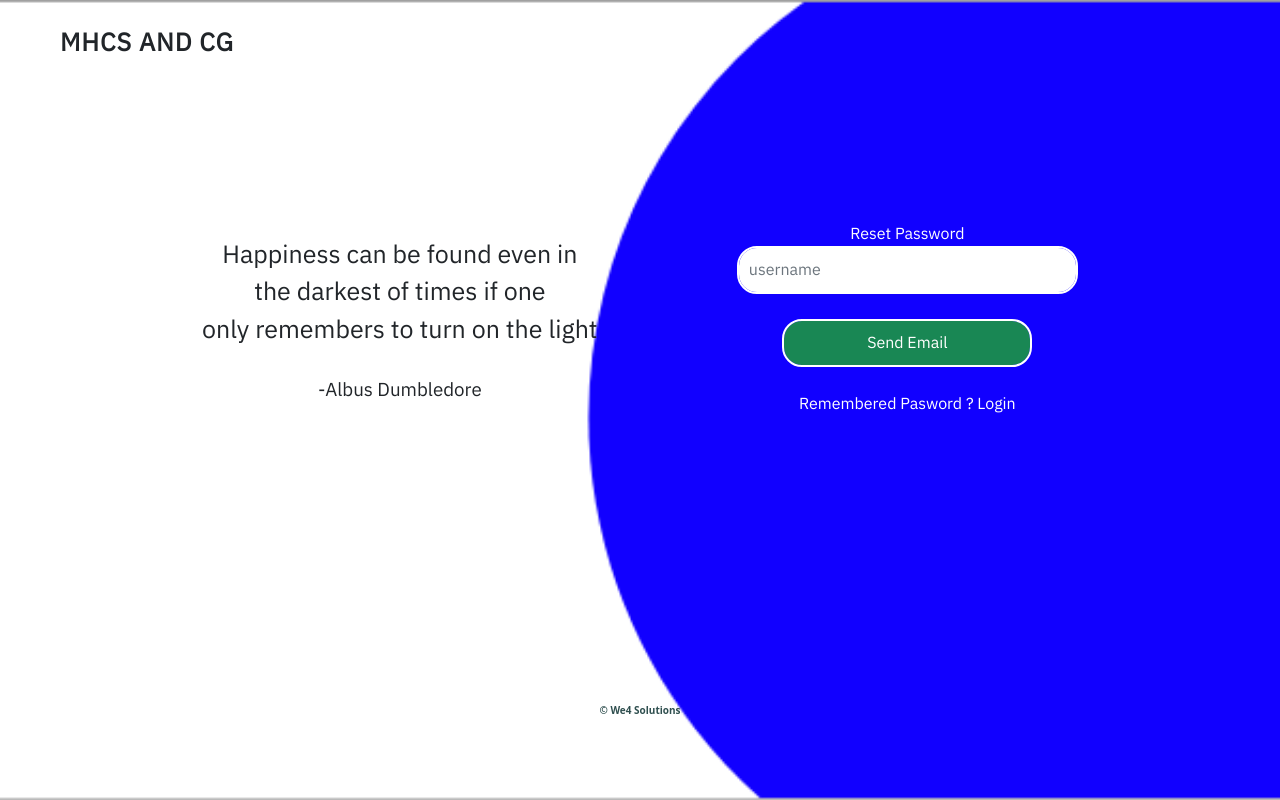
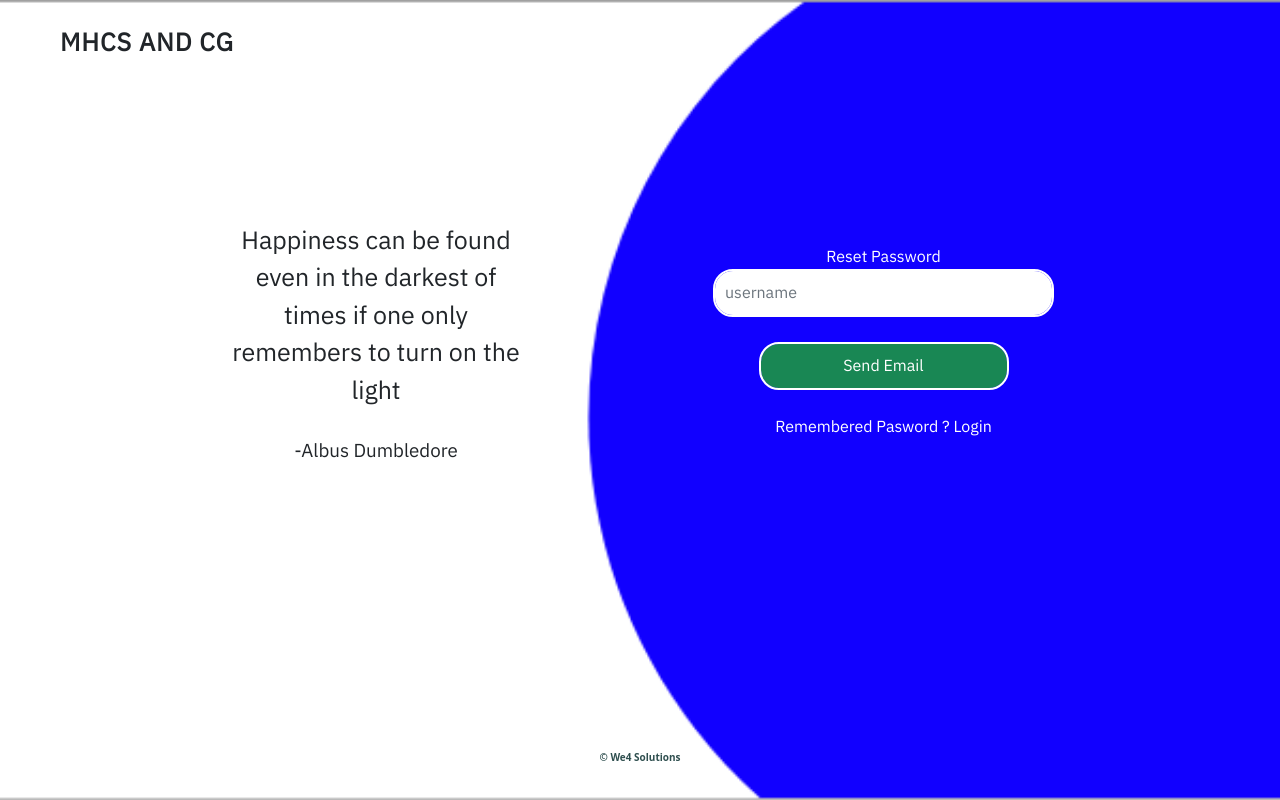
Before and after one commit to srinivas1591/mhcs, a React (Create React App) app: page /forgot in a window 1280 px wide. Built offline with nearby package versions, Linux system fonts and the light colour scheme; no server answers.

Commit message:
paragraph fixed

```diff
--- a/src/authentication/AuthStyle.js
+++ b/src/authentication/AuthStyle.js
@@ -4,10 +4,10 @@ const AuthStyle = () => {
     return (
         <div>
             <div className="sub1">
-                  <center>  <p>Happiness can be found
-                        even in <br/> the darkest
-                        of times if one <br/>only
-                        remembers to turn on the light</p>
+                  <center>  <div className="para"><p>Happiness can be found
+                        even in  the darkest
+                        of times if one only
+                        remembers to turn on the light</p></div>
                         <sub> -Albus Dumbledore</sub>
                   </center>
                 </div>
--- a/src/css/auth.css
+++ b/src/css/auth.css
@@ -14,6 +14,11 @@ body{
     flex-direction: row;
     margin: 20vh;
     font-family: 'IBM Plex Sans Arabic', sans-serif;
+}
+
+.para
+{
+    max-width: 300px;
 }
 
 .sub1
```
